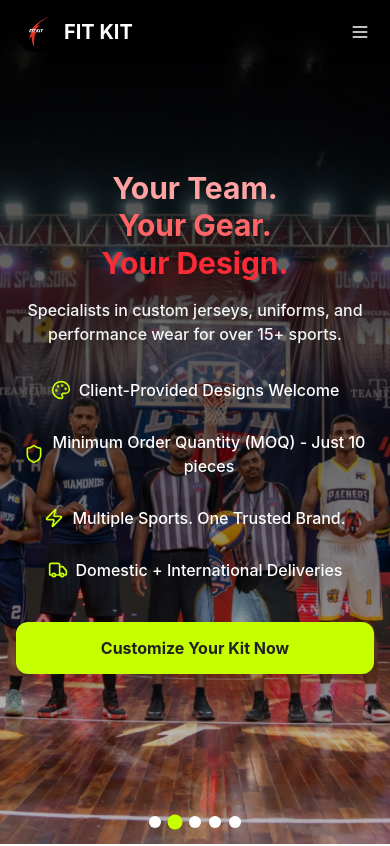
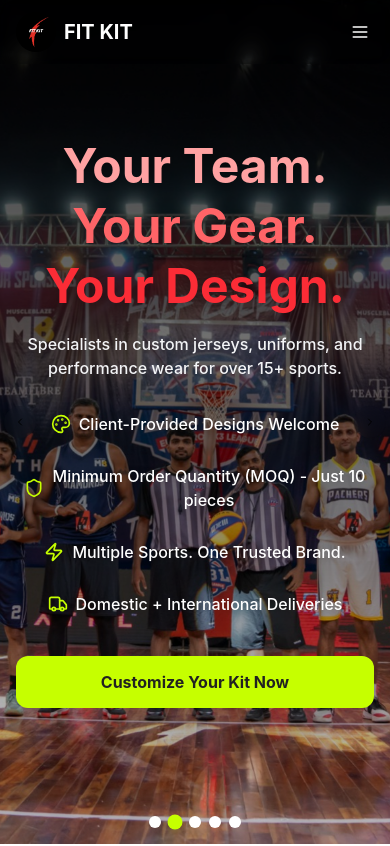
Before and after one commit to suraj-markup/Fitkit, a React (Vite) app: page / in a window 390 px wide. Shown: the top 846 px of the page. Built offline with nearby package versions, Linux system fonts and the light colour scheme.

Commit message:
Almost done

```diff
--- a/src/components/Hero.jsx
+++ b/src/components/Hero.jsx
@@ -124,7 +124,7 @@ const Hero = () => {
                             initial={{ opacity: 0, y: 50, scale: 0.8 }}
                             animate={isVisible ? { opacity: 1, y: 0, scale: 1 } : {}}
                             transition={{ duration: 1.2, delay: 0.3, type: "spring", bounce: 0.4 }}
-                            className="text-3xl sm:text-4xl md:text-5xl lg:text-6xl xl:text-7xl font-bold mb-4 sm:mb-6 leading-tight"
+                            className="text-5xl lg:text-6xl xl:text-7xl font-bold mb-4 sm:mb-6 leading-tight"
                         >
                             <span className="text-red-300 drop-shadow-lg">Your Team.</span>
                             <br />
```
